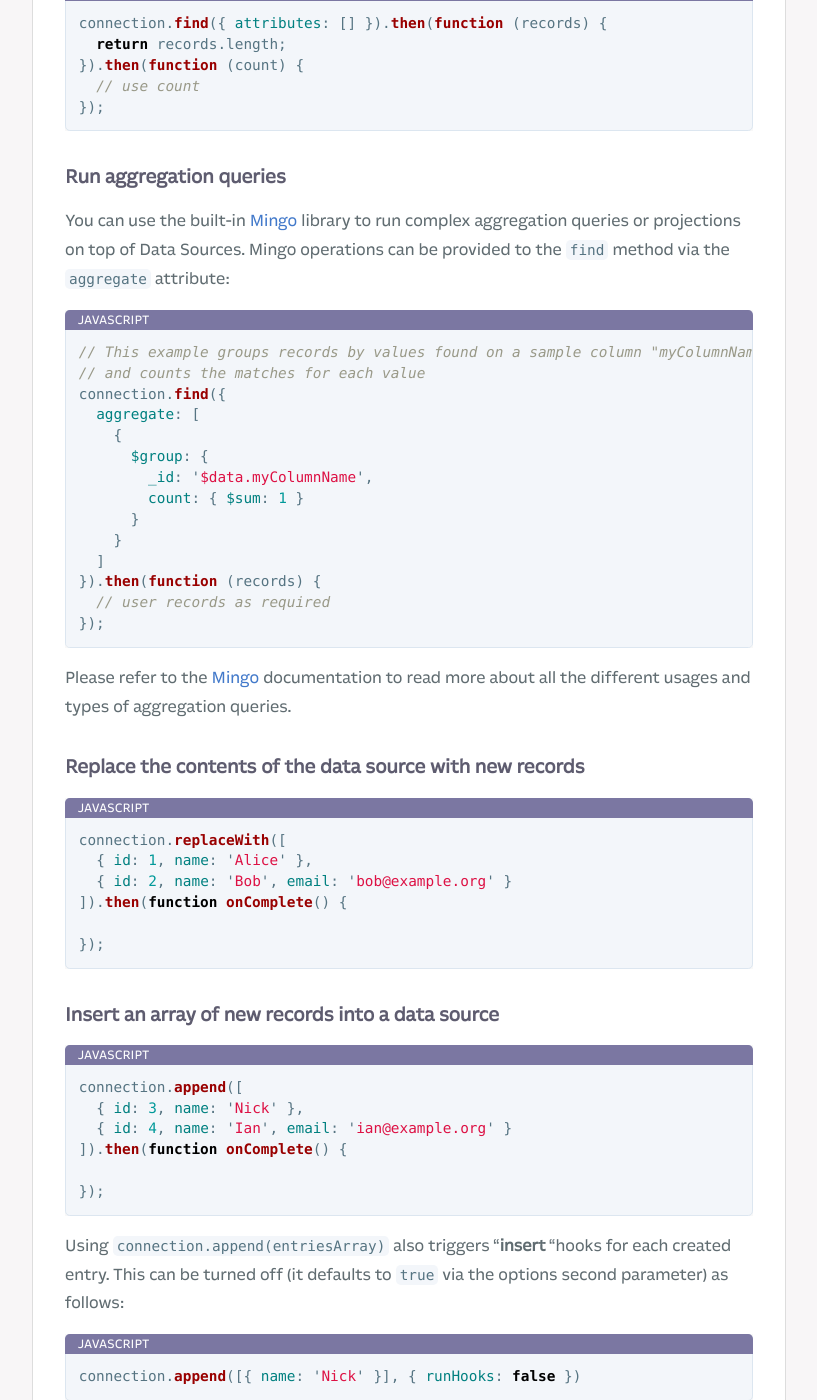
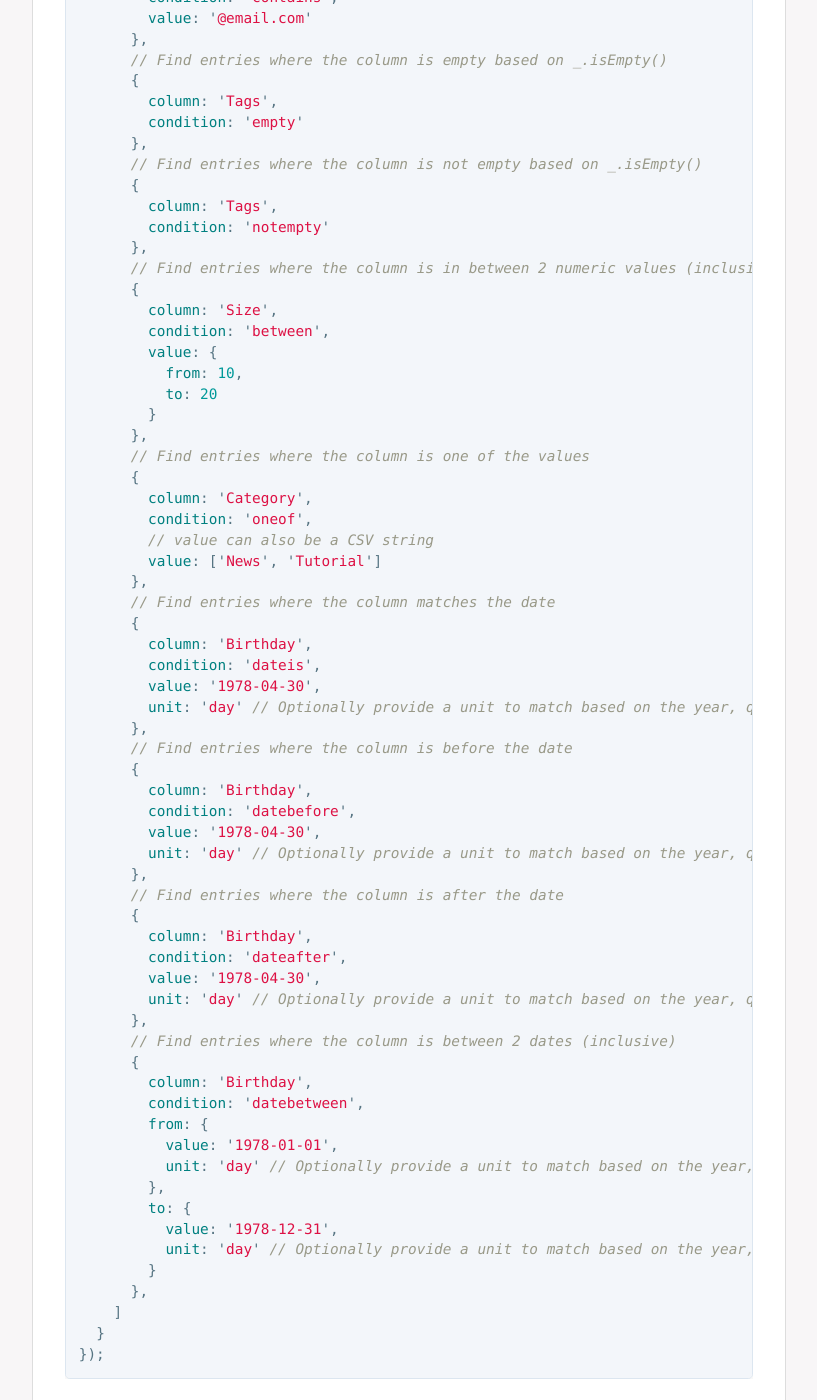
Before and after one commit to Fliplet/fliplet-cli, a Jekyll site: the page built from docs/API/fliplet-datasources.md, in a window 1280 px wide and 1400 px high, scrolled down 6647 px. Shown: the whole window, without its empty margins (254-1071 px from the left). Built offline with Jekyll 4.4.1, drawn with Linux system fonts in a browser that asks for light colours; nearby versions of some CDN libraries; our own code applies the rules of GitHub Pages for plain Markdown files; library files that are not in the unit come from our copies; comment, search, counter and statistics services are not loaded; a style sheet for code colours, icons or effects is not loaded; some of the changed text lies outside the part shown.

Commit message:
Adds $filters query conditions

````diff
--- a/docs/API/fliplet-datasources.md
+++ b/docs/API/fliplet-datasources.md
@@ -4,32 +4,36 @@ The Data Source JS APIs allows you to interact and make any sort of change to yo
 
 The `fliplet-datasources` package contains the following namespaces:
 
-  - [Data Sources JS APIs](#data-sources-js-apis)
-    - [Data Sources](#data-sources)
-      - [Get the list of data sources for the current organization](#get-the-list-of-data-sources-for-the-current-organization)
-      - [Create a new data source](#create-a-new-data-source)
-      - [Get a data source by ID](#get-a-data-source-by-id)
-      - [Connect to a data source by ID](#connect-to-a-data-source-by-id)
-      - [Connect to a data source by Name](#connect-to-a-data-source-by-name)
-    - [Connection instance methods](#connection-instance-methods)
-      - [Fetch all records from a data source](#fetch-all-records-from-a-data-source)
-      - [Find a specific record](#find-a-specific-record)
-      - [Find a record by its ID](#find-a-record-by-its-id)
+- [Data Sources JS APIs](#data-sources-js-apis)
+  - [Data Sources](#data-sources)
+    - [Get the list of data sources for the current organization](#get-the-list-of-data-sources-for-the-current-organization)
+    - [Get a data source by ID](#get-a-data-source-by-id)
+    - [Create a new data source](#create-a-new-data-source)
+    - [Connect to a data source by ID](#connect-to-a-data-source-by-id)
+    - [Connect to a data source by Name](#connect-to-a-data-source-by-name)
+  - [Connection instance methods](#connection-instance-methods)
+    - [Fetch records from a data source](#fetch-records-from-a-data-source)
+      - [Fetch all records](#fetch-all-records)
+      - [Fetch records with a query](#fetch-records-with-a-query)
       - [Filter the columns returned when finding records](#filter-the-columns-returned-when-finding-records)
+      - [Fetch records with pagination](#fetch-records-with-pagination)
+      - [Join data from other dataSources](#join-data-from-other-datasources)
       - [Run aggregation queries](#run-aggregation-queries)
-      - [Replace the contents of the data source with new records](#replace-the-contents-of-the-data-source-with-new-records)
-      - [Insert an array of new records into a data source](#insert-an-array-of-new-records-into-a-data-source)
-      - [Commit changes at once to a data source](#commit-changes-at-once-to-a-data-source)
-      - [Insert a single record into the data source](#insert-a-single-record-into-the-data-source)
-        - [**Options: folderId**](#options-folderid)
-        - [**Options: ack**](#options-ack)
-      - [Update a record (entry)](#update-a-record-entry)
-      - [Import a file into the data sources](#import-a-file-into-the-data-sources)
-      - [Remove a record by its ID](#remove-a-record-by-its-id)
-    - [Join data from other dataSources](#join-data-from-other-datasources)
-    - [Define views to filter a data source](#define-views-to-filter-a-data-source)
-    - [Configurable operations](#configurable-operations)
-      - [Automatically generate a unique ID for your entries](#automatically-generate-a-unique-id-for-your-entries)
+    - [Find a specific record](#find-a-specific-record)
+    - [Find a record by its ID](#find-a-record-by-its-id)
+    - [Replace the contents of the data source with new records](#replace-the-contents-of-the-data-source-with-new-records)
+    - [Insert an array of new records into a data source](#insert-an-array-of-new-records-into-a-data-source)
+    - [Commit changes at once to a data source](#commit-changes-at-once-to-a-data-source)
+    - [Insert a single record into the data source](#insert-a-single-record-into-the-data-source)
+      - [**Options: folderId**](#options-folderid)
+      - [**Options: ack**](#options-ack)
+    - [Update a record (entry)](#update-a-record-entry)
+    - [Import a file into the data sources](#import-a-file-into-the-data-sources)
+    - [Remove a record by its ID](#remove-a-record-by-its-id)
+    - [Remove entries matching a query](#remove-entries-matching-a-query)
+  - [Define views to filter a data source](#define-views-to-filter-a-data-source)
+  - [Configurable operations](#configurable-operations)
+    - [Automatically generate a unique ID for your entries](#automatically-generate-a-unique-id-for-your-entries)
 
 ---
 
@@ -125,37 +131,7 @@ connection.find().then(function (records) {
 });
 ```
 
-```js
-// use limit and offset for pagination
-connection.find({ limit: 50, offset: 10 }).then(function (records) {
-  // records is an array
-});
-```
-
-Full example:
-
-```js
-Fliplet.DataSources.connect(123).then(function (connection) {
-  return connection.find({ limit: 1000 });
-}).then(function (records) {
-  records.forEach(function (row) {
-    // do something for each row, e.g. append it to a html tag
-    $('.foo').append(row.data.bar)
-  });
-});
-```
-
-### Find a specific record
-
-The `findOne` method allows you to look for up to one record, limiting the amount of entries returned if you're only looking for one specific entry.
-
-```js
-connection.findOne({
-  where: { name: 'John' }
-}).then(function (record) {
-  // record is either the found entry "object" or "undefined"
-});
-```
+#### Fetch records with a query
 
 Querying options are based on the [Sift.js](https://github.com/Fliplet/sift.js) operators, which mimic MongoDB querying operators. Here's the supported operators:
 
@@ -165,6 +141,8 @@ The following operators and values are optimized to perform better with Fliplet'
 
   - Operators: `$or`, `$and`, `$gte`, `$lte`, `$gt`, `$lt`, `$eq`
   - Values: strings and numbers
+
+Fliplet also supports a custom `$filters` operator with some unique conditional logic.
 
 A few examples to get you started:
 
@@ -212,17 +190,120 @@ connection.find({
   }
 });
 
-```
-
-### Find a record by its ID
-
-```js
-connection.findById(1).then(function (record) {
-  // records is the found object
+// Use Fliplet's custom $filters operator
+// The "==" and "contains" conditions are optimized to perform better with Fliplet's database
+connection.find({
+  where: {
+    // Find entries that match ALL of the following conditions
+    $filters: [
+      // Find entries with a case insensitive match on the column
+      {
+        column: 'Email',
+        condition: '==',
+        value: 'user@email.com'
+      },
+      // Find entries where the column does not match the value
+      {
+        column: 'Email',
+        condition: '!=',
+        value: 'user@email.com'
+      },
+      // Find entries where the column is greater than the value
+      {
+        column: 'Size',
+        condition: '>',
+        value: 10
+      },
+      // Find entries where the column is greater than or equal to the value
+      {
+        column: 'Size',
+        condition: '>=',
+        value: 10
+      },
+      // Find entries where the column is less than the value
+      {
+        column: 'Size',
+        condition: '<',
+        value: 10
+      },
+      // Find entries where the column is less than or equal to the value
+      {
+        column: 'Size',
+        condition: '<=',
+        value: 10
+      },
+      // Find entries with a case insensitive partial match on the column
+      {
+        column: 'Email',
+        condition: 'contains',
+        value: '@email.com'
+      },
+      // Find entries where the column is empty based on _.isEmpty()
+      {
+        column: 'Tags',
+        condition: 'empty'
+      },
+      // Find entries where the column is not empty based on _.isEmpty()
+      {
+        column: 'Tags',
+        condition: 'notempty'
+      },
+      // Find entries where the column is in between 2 numeric values (inclusive)
+      {
+        column: 'Size',
+        condition: 'between',
+        value: {
+          from: 10,
+          to: 20
+        }
+      },
+      // Find entries where the column is one of the values
+      {
+        column: 'Category',
+        condition: 'oneof',
+        // value can also be a CSV string
+        value: ['News', 'Tutorial']
+      },
+      // Find entries where the column matches the date
+      {
+        column: 'Birthday',
+        condition: 'dateis',
+        value: '1978-04-30',
+        unit: 'day' // Optionally provide a unit to match based on the year, quarter, month, week, day, hour, minute or second
+      },
+      // Find entries where the column is before the date
+      {
+        column: 'Birthday',
+        condition: 'datebefore',
+        value: '1978-04-30',
+        unit: 'day' // Optionally provide a unit to match based on the year, quarter, month, week, day, hour, minute or second
+      },
+      // Find entries where the column is after the date
+      {
+        column: 'Birthday',
+        condition: 'dateafter',
+        value: '1978-04-30',
+        unit: 'day' // Optionally provide a unit to match based on the year, quarter, month, week, day, hour, minute or second
+      },
+      // Find entries where the column is between 2 dates (inclusive)
+      {
+        column: 'Birthday',
+        condition: 'datebetween',
+        from: {
+          value: '1978-01-01',
+          unit: 'day' // Optionally provide a unit to match based on the year, quarter, month, week, day, hour, minute or second
+        },
+        to: {
+          value: '1978-12-31',
+          unit: 'day' // Optionally provide a unit to match based on the year, quarter, month, week, day, hour, minute or second
+        }
+      },
+    ]
+  }
 });
 ```
 
-### Filter the columns returned when finding records
+#### Filter the columns returned when finding records
 
 Use the `attributes` array to optionally define a list of the columns that should be returned for the records.
 
@@ -237,13 +318,30 @@ You can also use this by passing an empty array as an efficient method to count
 
 ```js
 connection.find({ attributes: [] }).then(function (records) {
-  return records.length;
-}).then(function (count) {
-  // use count
+  // use records.length as the number of records
 });
 ```
 
-### Run aggregation queries
+#### Fetch records with pagination
+
+```js
+// use limit and offset for pagination
+connection.find({ limit: 50, offset: 10 });
+```
+
+Full example:
+
+```js
+Fliplet.DataSources.connect(123).then(function (connection) {
+  return connection.find({ limit: 1000 });
+});
+```
+
+#### Join data from other dataSources
+
+[View documentation for joining data from other data sources](datasources/joins.md)
+
+#### Run aggregation queries
 
 You can use the built-in [Mingo](https://github.com/kofrasa/mingo) library to run complex aggregation queries or projections on top of Data Sources. Mingo operations can be provided to the `find` method via the `aggregate` attribute:
 
@@ -259,12 +357,30 @@ connection.find({
       }
     }
   ]
-}).then(function (records) {
-  // user records as required
 });
 ```
 
 Please refer to the [Mingo](https://github.com/kofrasa/mingo) documentation to read more about all the different usages and types of aggregation queries.
+
+### Find a specific record
+
+The `findOne` method allows you to look for up to one record, limiting the amount of entries returned if you're only looking for one specific entry.
+
+```js
+connection.findOne({
+  where: { name: 'John' }
+}).then(function (record) {
+  // record is either the found entry "object" or "undefined"
+});
+```
+
+### Find a record by its ID
+
+```js
+connection.findById(1).then(function (record) {
+  // records is the found object
+});
+```
 
 ### Replace the contents of the data source with new records
 
@@ -425,13 +541,6 @@ connection.query({
 
 ---
 
-## Join data from other dataSources
-
-[View documentation on how to join data from other dataSources](datasources/joins.md)
-{: .buttons}
-
----
-
 ## Define views to filter a data source
 
 [View documentation on how to define views to filter data of a data source](datasources/views.md)
````
Also changed, not shown: other parts of docs/API/fliplet-datasources.md (+3 -1 lines).
